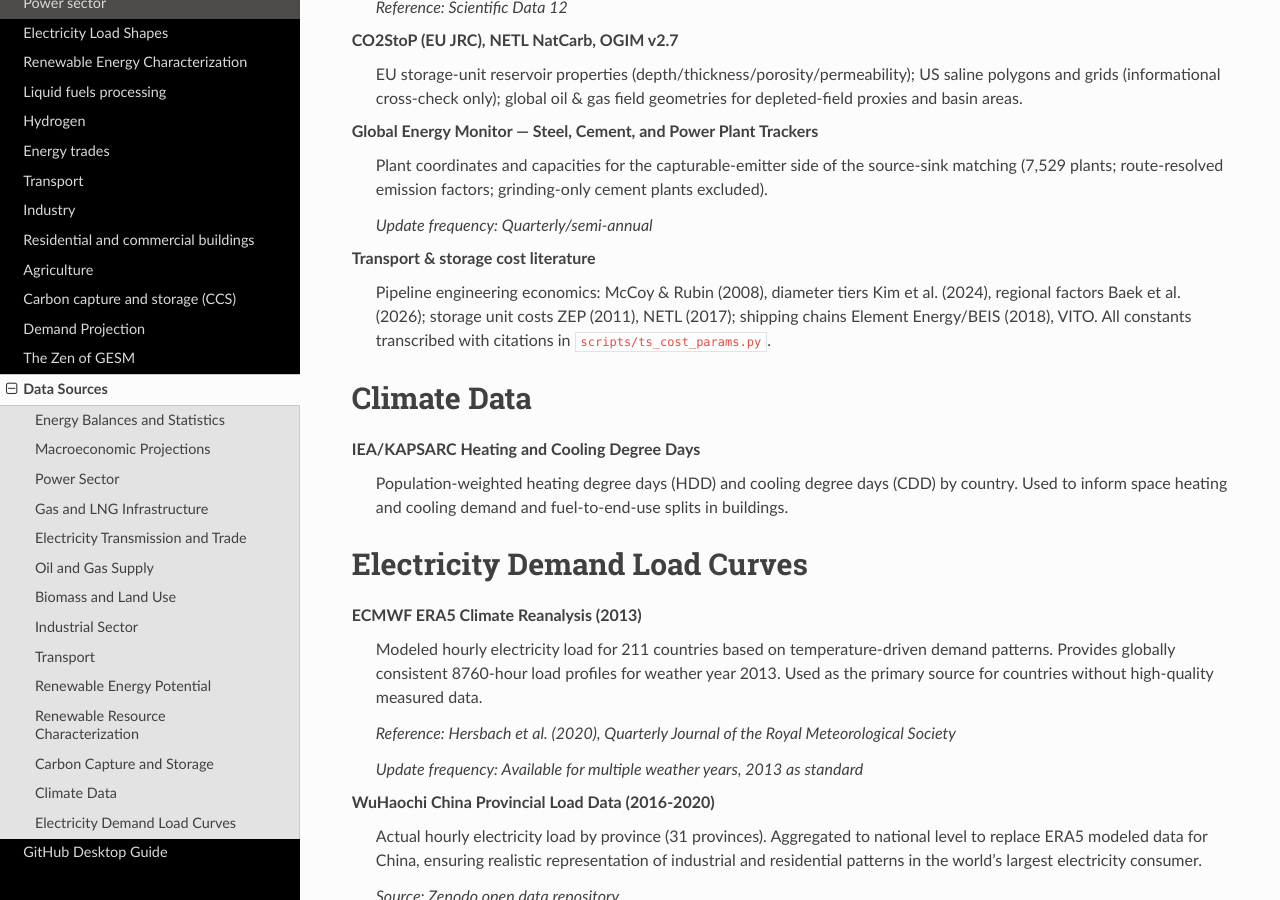
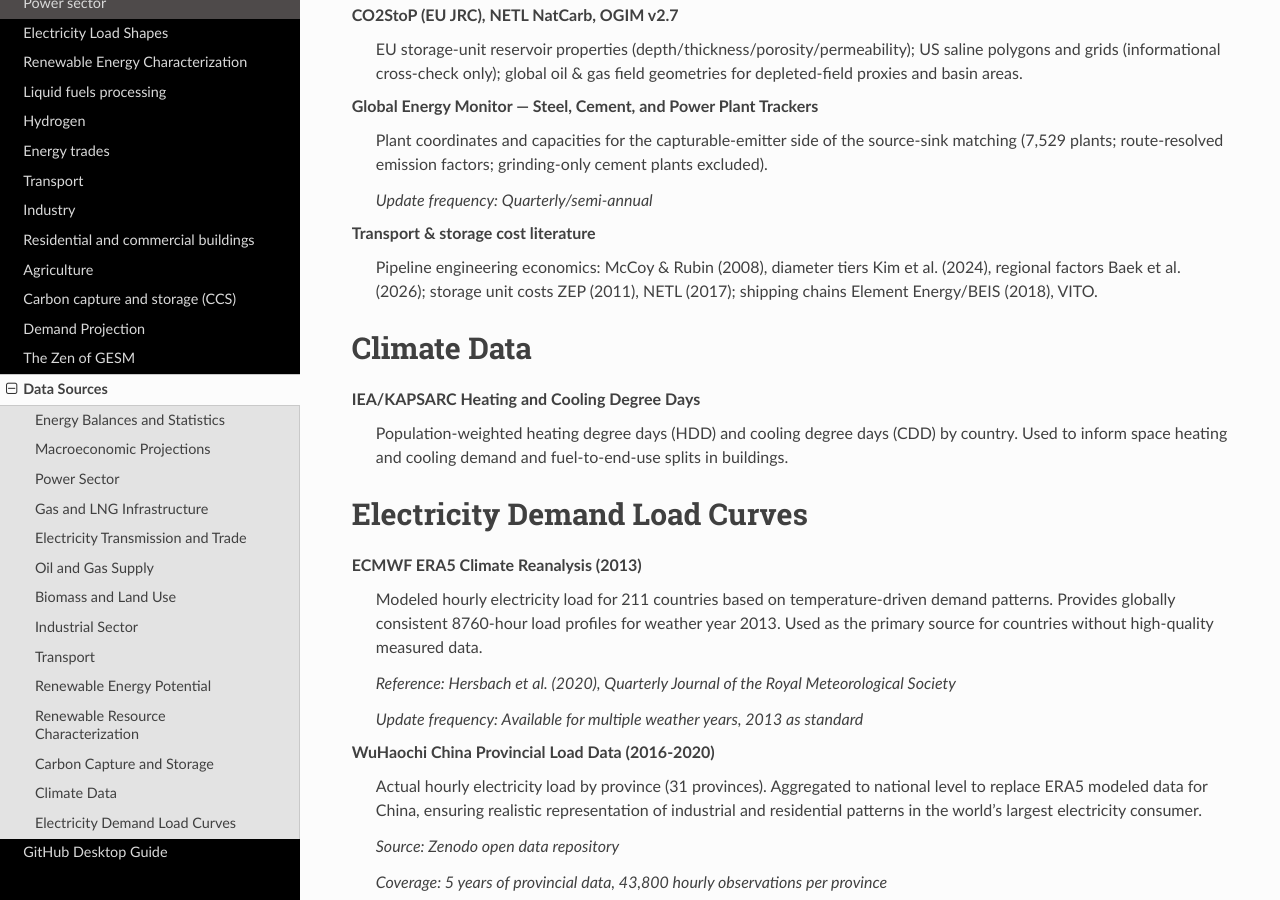
Before and after one commit to kanors-emr/Kinesys-documentation, a Sphinx documentation site: the page built from source/pages/Data_sources.rst, in a window 1280 px wide and 900 px high, scrolled down 5960 px. Built offline with Sphinx 7.4.7 and the Read the Docs theme 3.1.0, drawn with Linux system fonts in a browser that asks for light colours; some of the changed text lies outside the part shown.

```diff
--- a/source/pages/Data_sources.rst
+++ b/source/pages/Data_sources.rst
@@ -254,7 +253,7 @@ replaced by a supply-curve dataset built from the sources below. See the
     *Update frequency: Quarterly/semi-annual*
 
 **Transport & storage cost literature**
-    Pipeline engineering economics: McCoy & Rubin (2008), diameter tiers Kim et al. (2024), regional factors Baek et al. (2026); storage unit costs ZEP (2011), NETL (2017); shipping chains Element Energy/BEIS (2018), VITO. All constants transcribed with citations in ``scripts/ts_cost_params.py``.
+    Pipeline engineering economics: McCoy & Rubin (2008), diameter tiers Kim et al. (2024), regional factors Baek et al. (2026); storage unit costs ZEP (2011), NETL (2017); shipping chains Element Energy/BEIS (2018), VITO.
 
 
 
```
Also changed, not shown: other parts of source/pages/Data_sources.rst (+1 -2 lines), source/pages/Carbon capture and storage (CCS).rst (+6 -11 lines).
